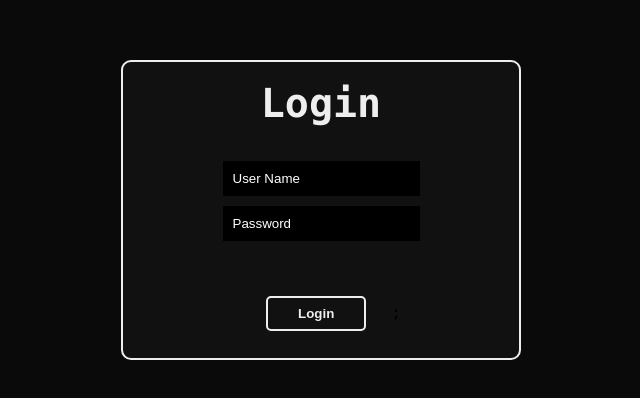
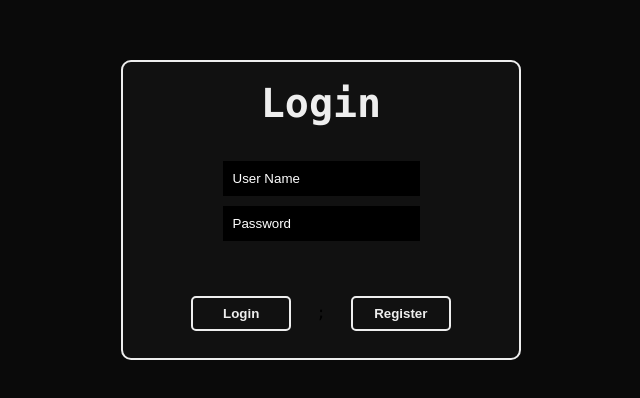
Before and after one commit to ronyderra/task, a React (Create React App) app in the folder frontend/: page / in a window 1280 px wide. Shown: the part 190-588 px from the top of the page, without its empty margins (319-959 px from the left). Built offline with nearby package versions, Linux system fonts and the light colour scheme.

Commit message:
navigate

```diff
--- a/frontend/src/Layout.js
+++ b/frontend/src/Layout.js
@@ -6,7 +6,6 @@ function Layout() {
   return (
     <div>
       <h1> TIC-TAC-TOE </h1>
-
     </div>
   );
 }
--- a/frontend/src/pages/login.jsx
+++ b/frontend/src/pages/login.jsx
@@ -5,6 +5,7 @@ import LoginForm from "../components/LoginForm";
 
 function Login() {
   const [loggedIn, setLoggedIn] = useState(false);
+  const [registerd, setRegisterd] = useState(false);
   const navigate = useNavigate();
 
   const handleLogIn = () => {
@@ -20,6 +21,8 @@ function Login() {
           body={<LoginForm />}
           btnText={"Login"}
           btnFunc={() => handleLogIn()}
+          secBtnText={"Register"}
+          secBtnFunc={() => handleLogIn()}
         />
       )}
       <Outlet />
```
